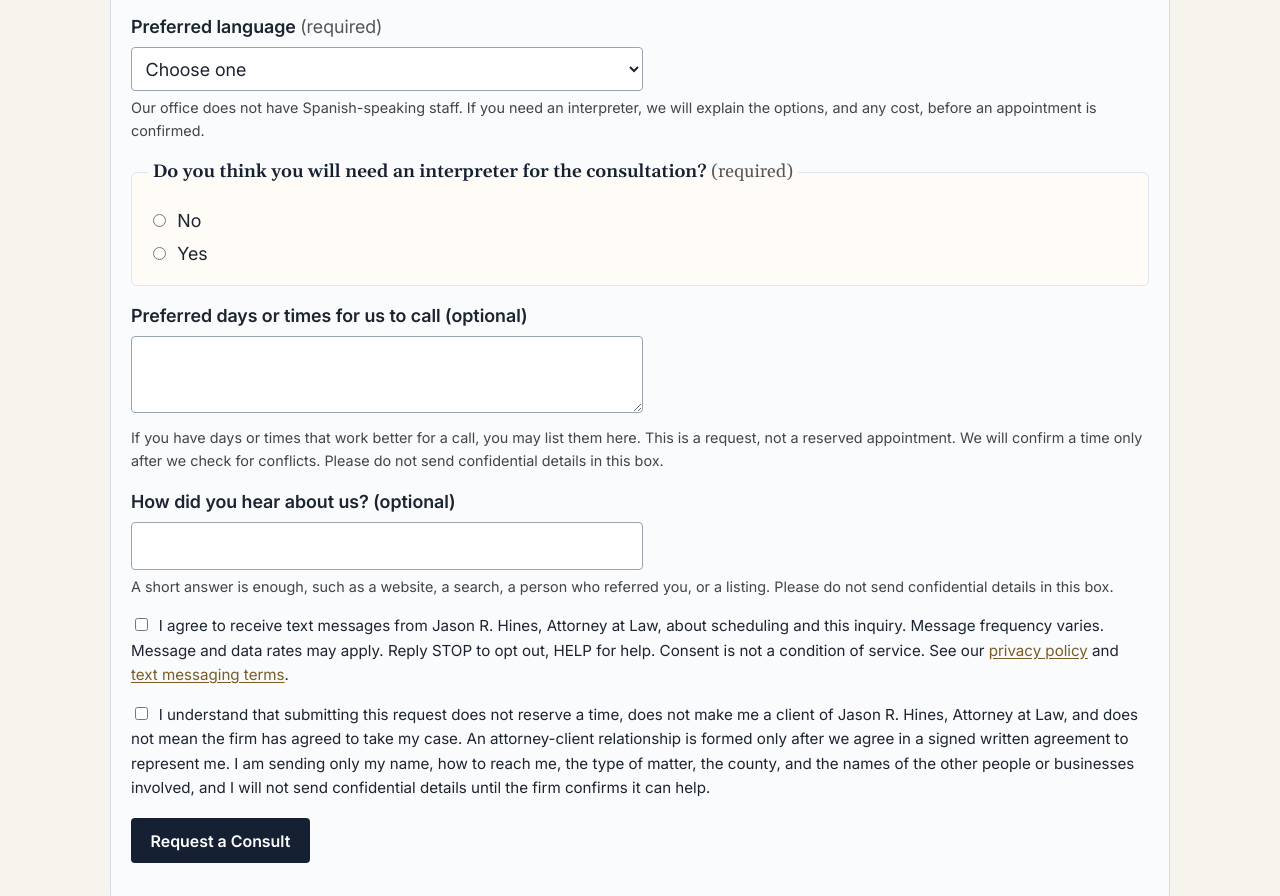
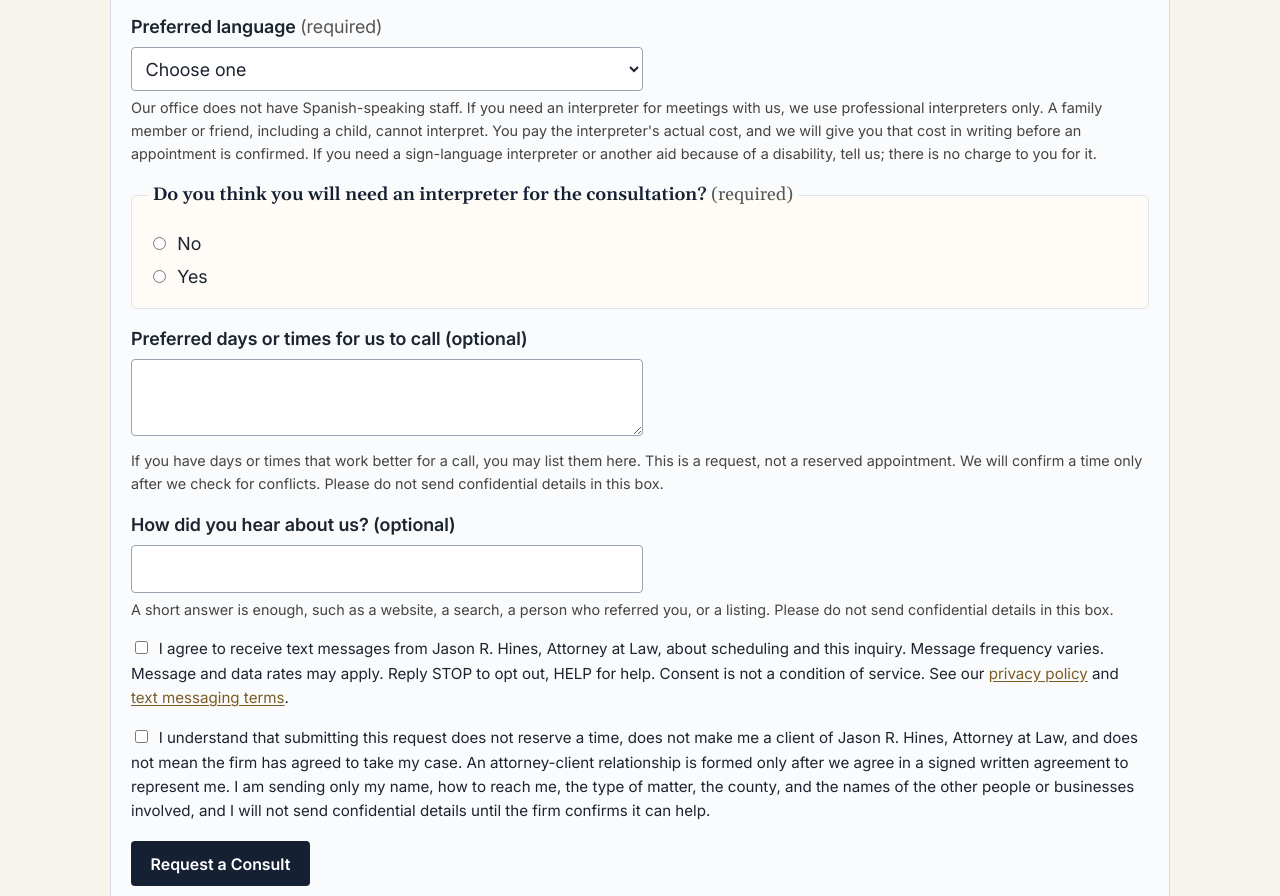
Before and after one commit to jhineslaw/jhineslaw.github.io, a plain HTML site: page consult.html in a window 1280 px wide. Shown: the part 2195-3091 px from the top of the page. Drawn offline with Linux system fonts and the light colour scheme.

Commit message:
Consult page: interpreter note (professional interpreters only, cost in writing, disability aids at no charge)

```diff
--- a/consult.html
+++ b/consult.html
@@ -78,7 +78,7 @@
 <option>English</option>
 <option>Spanish</option>
 <option>Both</option>
-</select><p class="hint" id="cr-lang-hint">Our office does not have Spanish-speaking staff. If you need an interpreter, we will explain the options, and any cost, before an appointment is confirmed.</p></div>
+</select><p class="hint" id="cr-lang-hint">Our office does not have Spanish-speaking staff. If you need an interpreter for meetings with us, we use professional interpreters only. A family member or friend, including a child, cannot interpret. You pay the interpreter's actual cost, and we will give you that cost in writing before an appointment is confirmed. If you need a sign-language interpreter or another aid because of a disability, tell us; there is no charge to you for it.</p></div>
 <fieldset class="field"><legend>Do you think you will need an interpreter for the consultation? <span class="req">(required)</span></legend>
 <label class="choice"><input type="radio" name="interp" value="No" required> No</label>
 <label class="choice"><input type="radio" name="interp" value="Yes"> Yes</label>
```
